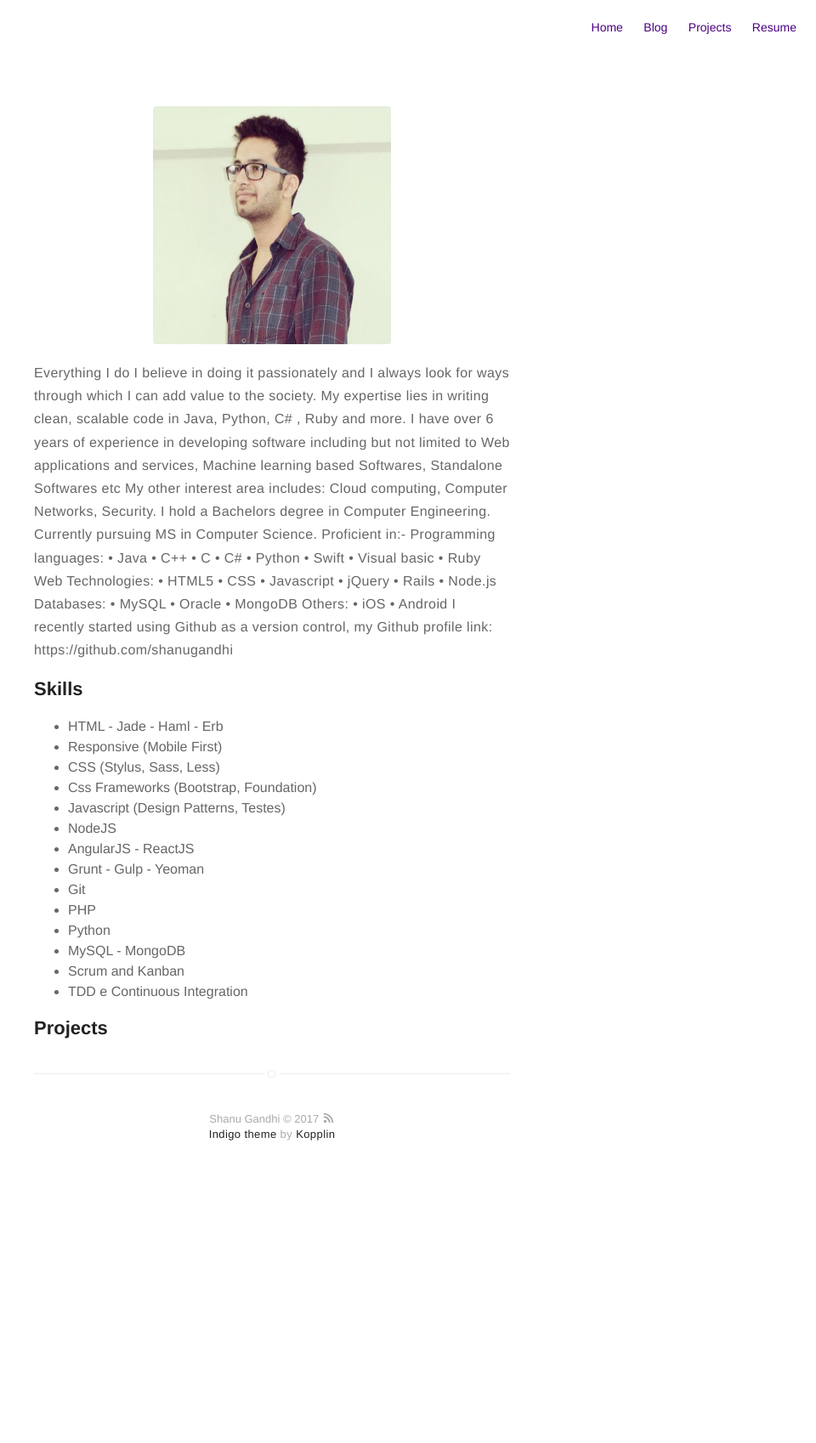
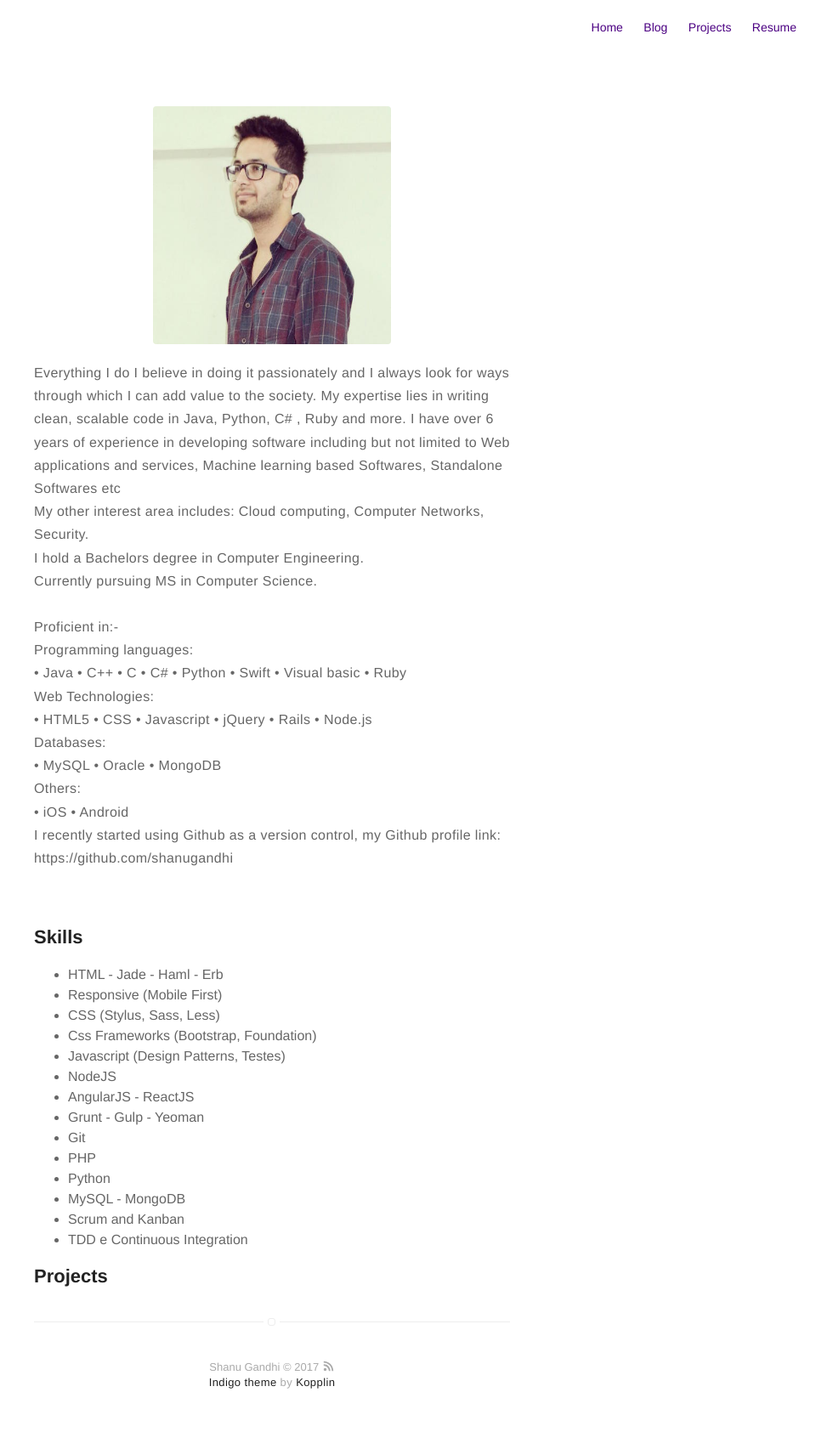
Before and after one commit to shanugandhi/SGBlog, a Jekyll site: the page built from about.md, in a window 1280 px wide. Shown: the whole page at 85% size, without its empty margins (320-1280 px from the left). Built offline with Jekyll 4.4.1, drawn with Linux system fonts in a browser that asks for light colours; before the commit the page ends 1406 px from its top, so only the background shows below that; some of the changed lines change nothing that is shown.

Commit message:
update to about page

```diff
--- a/about.md
+++ b/about.md
@@ -5,28 +5,28 @@ layout: page
 ![Profile Image]({{ site.url }}/{{ site.picture }})
 
 <p>Everything I do I believe in doing it passionately and I always look for ways through which I can add value to the society.
-My expertise lies in writing clean, scalable code in Java, Python,  C# , Ruby and more. I have over 6 years of experience in developing software including but not limited to Web applications and services, Machine learning based Softwares, Standalone Softwares etc
-My other interest area includes: Cloud computing, Computer Networks, Security.
+My expertise lies in writing clean, scalable code in Java, Python,  C# , Ruby and more. I have over 6 years of experience in developing software including but not limited to Web applications and services, Machine learning based Softwares, Standalone Softwares etc<br>
+My other interest area includes: Cloud computing, Computer Networks, Security.<br>
 
-I hold a Bachelors degree in Computer Engineering.
-Currently pursuing MS in Computer Science.
+I hold a Bachelors degree in Computer Engineering. <br>
+Currently pursuing MS in Computer Science.<br>
+<br>
+Proficient in:-<br>
 
-Proficient in:-
+Programming languages:<br>
+• Java • C++ • C • C# • Python • Swift • Visual basic • Ruby<br>
 
-Programming languages:
-• Java • C++ • C • C# • Python • Swift • Visual basic • Ruby
+Web Technologies:<br>
+• HTML5 • CSS • Javascript • jQuery • Rails • Node.js<br>
 
-Web Technologies:
-• HTML5 • CSS • Javascript • jQuery • Rails • Node.js
+Databases:<br>
+• MySQL • Oracle • MongoDB<br>
 
-Databases:
-• MySQL • Oracle • MongoDB
-
-Others:
+Others:<br>
 • iOS • Android
-
+<br>
 I recently started using Github as a version control, my Github profile link: https://github.com/shanugandhi<p>
-
+<br>
 <h2>Skills</h2>
 
 <ul class="skill-list">
```
